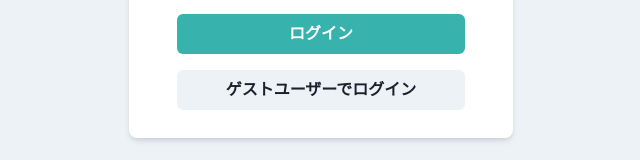
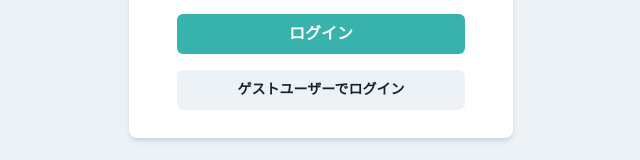
Before and after one commit to yuy5719823/my-dict-front, a React (Create React App) app: page / in a window 1280 px wide. Shown: the part 369-529 px from the top of the page, without its empty margins (319-959 px from the left). Built offline with nearby package versions, Linux system fonts and the light colour scheme.

Commit message:
[Edit]ゲストユーザーボタン

```diff
--- a/src/components/pages/Login.tsx
+++ b/src/components/pages/Login.tsx
@@ -35,7 +35,7 @@ export const Login: VFC = memo(() => {
             <Input value={userInfo.email} onChange={onChangeEmail} type="email" placeholder="メールアドレスを入力" />
             <PasswordInputConfirm setPlaceholder="パスワードを入力" onChange={onChangePassword} setInput={userInfo.password} />
             <PrimaryButton onClick={onClickLogin} loading={loading}>ログイン</PrimaryButton>
-            <Button onClick={onClickLoginGest}>ゲストユーザーでログイン</Button>
+            <Button onClick={onClickLoginGest} fontSize="sm" fontWeight="semibold">ゲストユーザーでログイン</Button>
           </Stack>
         </Box>
       <Box py={8}>
```
